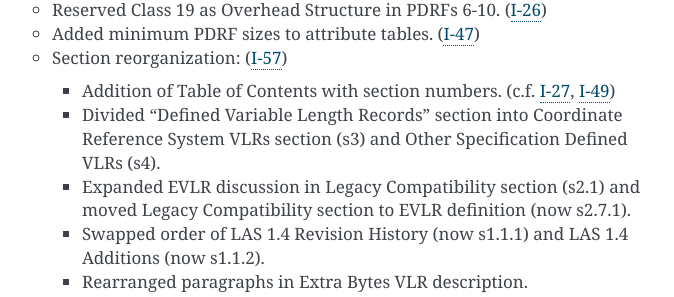
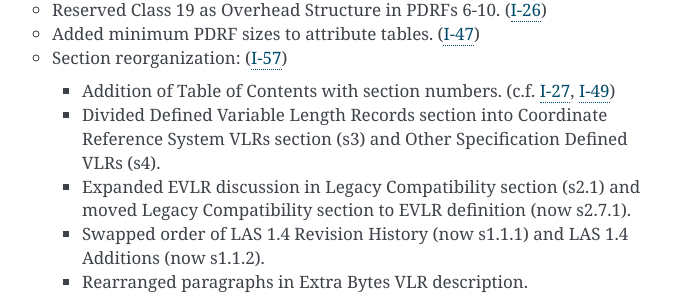
Before and after one commit to ASPRSorg/LAS, a Sphinx documentation site: the page built from source/01_intro.txt, in a window 1280 px wide and 900 px high, scrolled down 780 px. Shown: the part 157-454 px from the top of the window, without its empty margins (428-1102 px from the left). Built offline with Sphinx 7.4.7, drawn with Linux system fonts in a browser that asks for light colours.

```diff
--- a/source/01_intro.txt
+++ b/source/01_intro.txt
@@ -54,7 +54,7 @@ Summary of LAS 1.4 revisions:
     * Addition of Table of Contents with section numbers. (c.f.
       `I-27 <https://github.com/ASPRSorg/LAS/issues/27>`_,
       `I-49 <https://github.com/ASPRSorg/LAS/issues/49>`_)
-    * Divided "Defined Variable Length Records" section into Coordinate
+    * Divided Defined Variable Length Records section into Coordinate
       Reference System VLRs section (s3) and Other Specification Defined
       VLRs (s4).
     * Expanded EVLR discussion in Legacy Compatibility section (s2.1) and moved
--- a/source/04_optional_vlrs.txt
+++ b/source/04_optional_vlrs.txt
@@ -236,7 +239,7 @@ Waveform Packet Descriptor
 
 .. warning::
 
-    This VLR is REQUIRED when using Point Data Record Formats 4, 5, 9 or 10.
+    This VLR is REQUIRED when using Point Data Record Formats 4, 5, 9, or 10.
 
 These records contain information that describes the configuration of the
 waveform packets. Since systems may be configured differently at different
--- a/source/05_defined_evlrs.txt
+++ b/source/05_defined_evlrs.txt
@@ -4,6 +4,8 @@
 
 Defined Extended Variable Length Records (EVLRs)
 --------------------------------------------------------------------------------
+
+.. _fwf_packets_label:
 
 Waveform Data Packets
 ...............................................................................
```
Also changed, not shown: other parts of source/04_optional_vlrs.txt (+3 -0 lines), source/03_required_vlrs.txt (+7 -6 lines), 4 other files.
